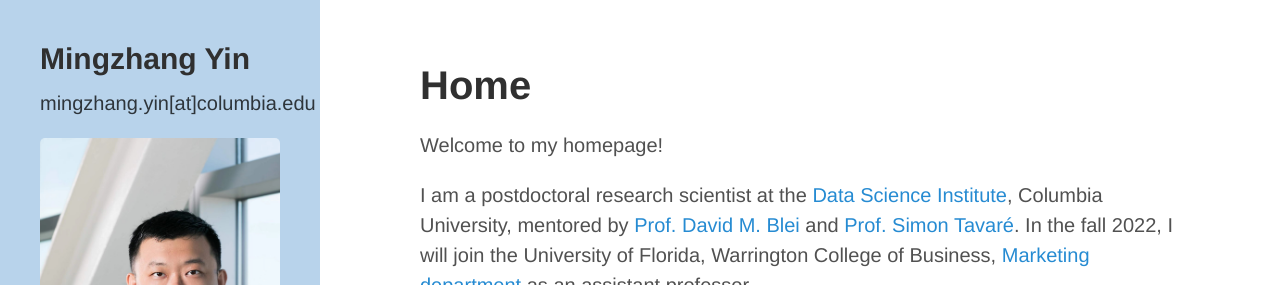
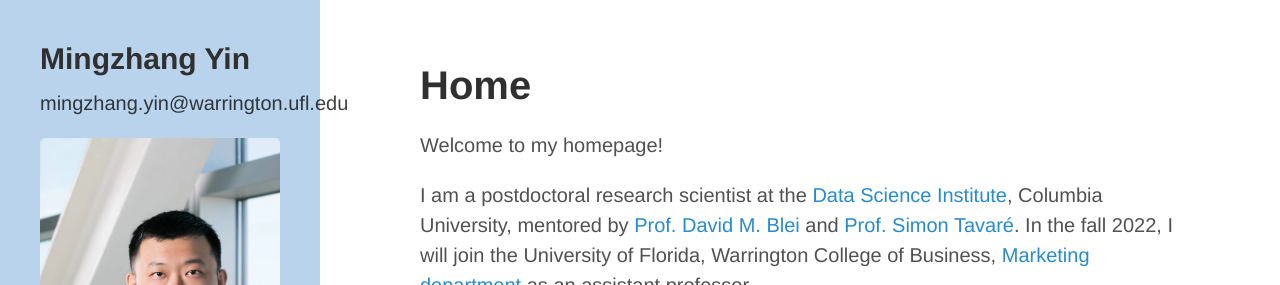
Before and after one commit to mingzhang-yin/mingzhang-yin.github.io, a Jekyll site: the page built from index.md, in a window 1280 px wide. Shown: the top 285 px of the page. Built offline with Jekyll 4.4.1, drawn with Linux system fonts in a browser that asks for light colours; nearby versions of some CDN libraries; a style sheet for code colours, icons or effects is not loaded.

Commit message:
Update sidebar.html

```diff
--- a/_includes/sidebar.html
+++ b/_includes/sidebar.html
@@ -2,7 +2,7 @@
   <div class="container sidebar-sticky">
     <div class="sidebar-about">
       <h2><a class="">Mingzhang Yin</a></h2>
-      <p class="lead">mingzhang.yin[at]columbia.edu</p>
+      <p class="lead">mingzhang.yin@warrington.ufl.edu</p>
       <img src="/assets/images/me3.jpg"/>
     </div>
 
```
